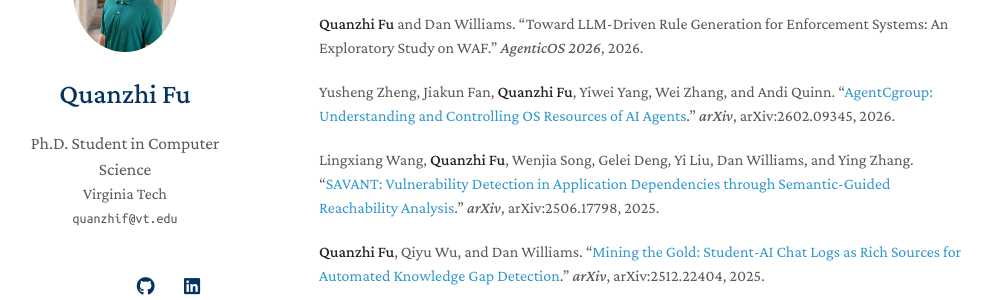
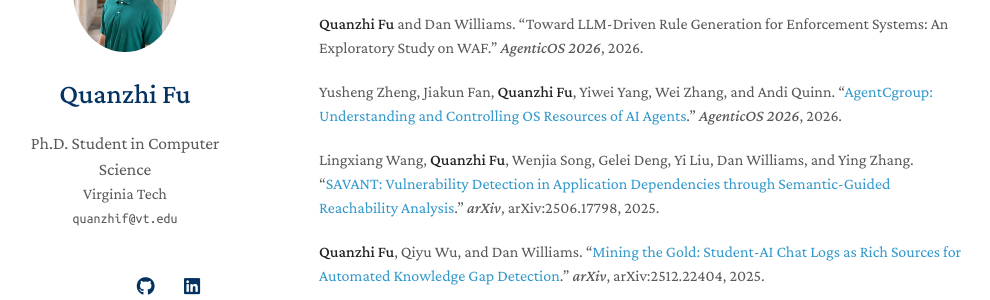
Before and after one commit to fqzz2000/fqzz2000.github.io, a Jekyll site: the page built from index.md, in a window 1280 px wide and 900 px high, scrolled down 445 px. Shown: the part 153-453 px from the top of the window, without its empty margins (151-1141 px from the left). Built offline with Jekyll 4.4.1, drawn with Linux system fonts in a browser that asks for light colours; nearby versions of some CDN libraries; a style sheet for code colours, icons or effects is not loaded; our own code applies the rules of GitHub Pages for plain Markdown files.

Commit message:
Update AgentCgroup venue to AgenticOS 2026

```diff
--- a/index.md
+++ b/index.md
@@ -19,7 +19,7 @@ I closely follow the latest research in AIOps and agent infrastructure, and occa
 
 **Quanzhi Fu** and Dan Williams. "Toward LLM-Driven Rule Generation for Enforcement Systems: An Exploratory Study on WAF." *AgenticOS 2026*, 2026.
 
-Yusheng Zheng, Jiakun Fan, **Quanzhi Fu**, Yiwei Yang, Wei Zhang, and Andi Quinn. "[AgentCgroup: Understanding and Controlling OS Resources of AI Agents](https://arxiv.org/abs/2602.09345)." *arXiv*, arXiv:2602.09345, 2026.
+Yusheng Zheng, Jiakun Fan, **Quanzhi Fu**, Yiwei Yang, Wei Zhang, and Andi Quinn. "[AgentCgroup: Understanding and Controlling OS Resources of AI Agents](https://arxiv.org/abs/2602.09345)." *AgenticOS 2026*, 2026.
 
 Lingxiang Wang, **Quanzhi Fu**, Wenjia Song, Gelei Deng, Yi Liu, Dan Williams, and Ying Zhang. "[SAVANT: Vulnerability Detection in Application Dependencies through Semantic-Guided Reachability Analysis](https://arxiv.org/abs/2506.17798)." *arXiv*, arXiv:2506.17798, 2025.
 
```
